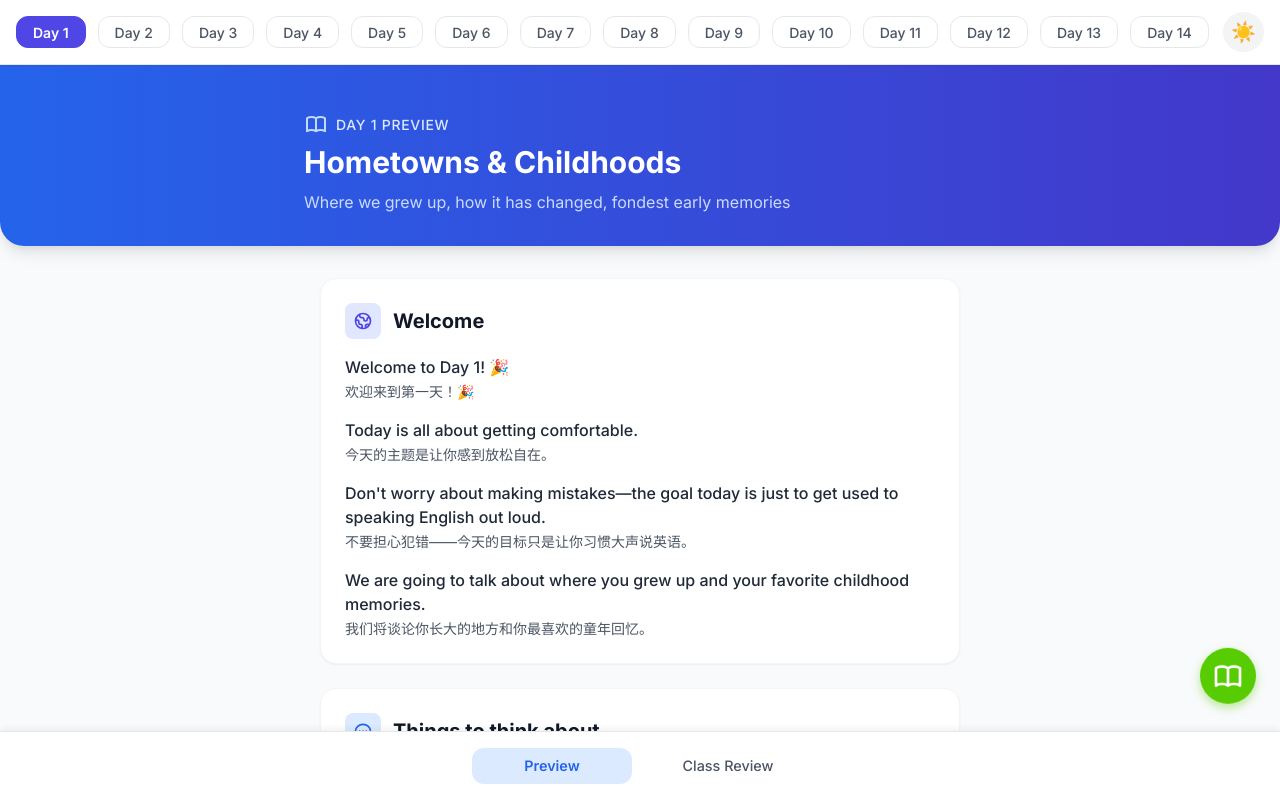
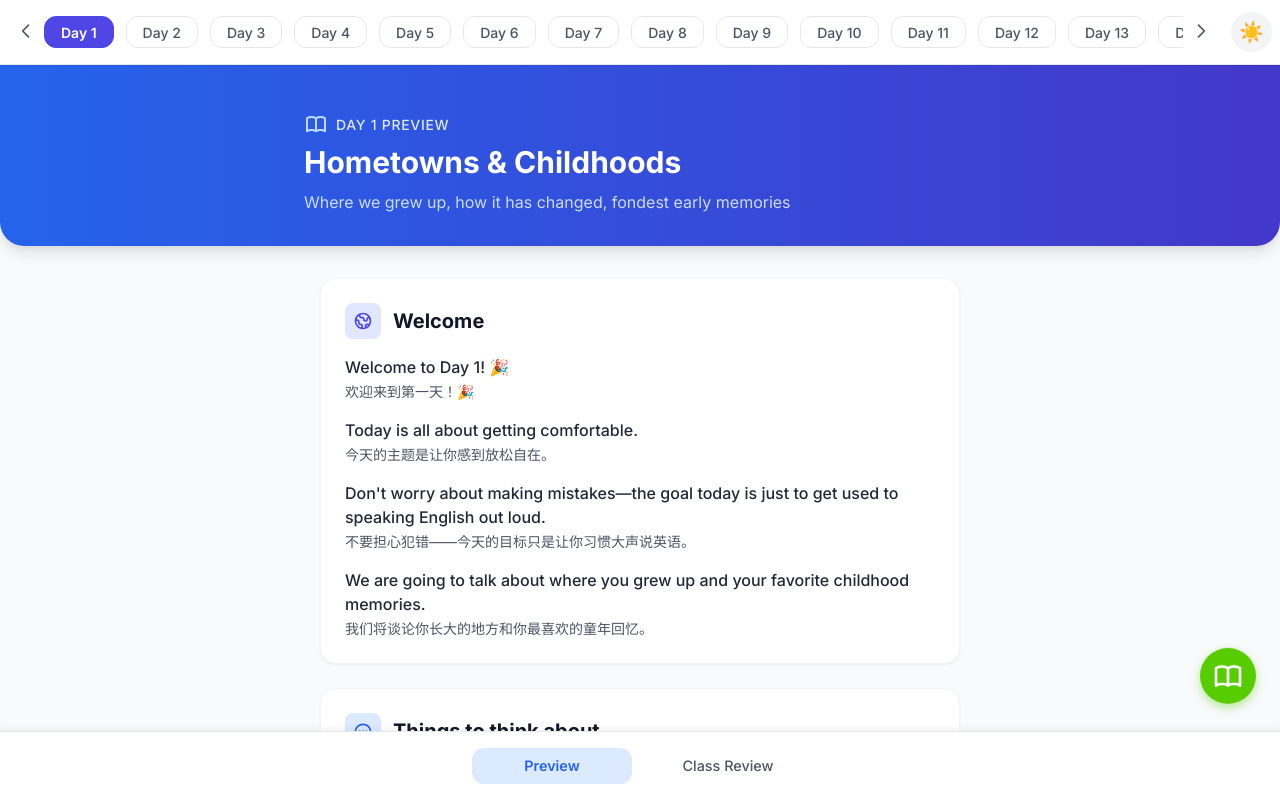
Before and after one commit to lele99123/english-practice-app, a React (Vite) app: page / in a window 1280 px wide. Shown: the top 798 px of the page. Built offline with nearby package versions, Linux system fonts and the light colour scheme.

Commit message:
feat: implement main App component with day navigation, theme toggling, and layout structure

```diff
--- a/src/App.jsx
+++ b/src/App.jsx
@@ -1,4 +1,4 @@
-import React, { useState, useEffect } from 'react';
+import React, { useState, useEffect, useRef } from 'react';
 import ClassReview from './components/ClassReview';
 import TopicPreview from './components/TopicPreview';
 import VocabApp from './components/VocabApp';
@@ -9,6 +9,19 @@ function App() {
   const [activeTab, setActiveTab] = useState('preview');
   const [selectedDay, setSelectedDay] = useState(1); // Default to Day 1
   const [isVocabAppOpen, setIsVocabAppOpen] = useState(false);
+  const scrollContainerRef = useRef(null);
+
+  const scrollLeft = () => {
+    if (scrollContainerRef.current) {
+      scrollContainerRef.current.scrollBy({ left: -200, behavior: 'smooth' });
+    }
+  };
+
+  const scrollRight = () => {
+    if (scrollContainerRef.current) {
+      scrollContainerRef.current.scrollBy({ left: 200, behavior: 'smooth' });
+    }
+  };
 
   const [isDarkMode, setIsDarkMode] = useState(() => {
     return localStorage.getItem('theme') === 'dark';
@@ -37,12 +50,19 @@ function App() {
         borderBottom: '1px solid var(--gray-200)',
         display: 'flex',
         alignItems: 'center',
-        padding: '0.75rem 1rem',
+        padding: '0.75rem 0.5rem',
         paddingTop: 'max(0.75rem, env(safe-area-inset-top))',
         zIndex: 50,
         boxShadow: '0 1px 2px 0 rgba(0, 0, 0, 0.05)'
       }}>
-        <div className="no-scrollbar" style={{ flex: 1, display: 'flex', overflowX: 'auto', WebkitOverflowScrolling: 'touch', whiteSpace: 'nowrap' }}>
+        <button
+          onClick={scrollLeft}
+          style={{ background: 'none', border: 'none', padding: '0 0.5rem', cursor: 'pointer', color: 'var(--text-muted)' }}
+        >
+          <svg width="20" height="20" fill="none" stroke="currentColor" viewBox="0 0 24 24"><path strokeLinecap="round" strokeLinejoin="round" strokeWidth="2" d="M15 19l-7-7 7-7"></path></svg>
+        </button>
+
+        <div ref={scrollContainerRef} className="no-scrollbar" style={{ flex: 1, display: 'flex', overflowX: 'auto', WebkitOverflowScrolling: 'touch', whiteSpace: 'nowrap', scrollBehavior: 'smooth' }}>
           {topicsData.map(topic => (
             <button
               key={topic.day}
@@ -65,6 +85,14 @@ function App() {
             </button>
           ))}
         </div>
+
+        <button
+          onClick={scrollRight}
+          style={{ background: 'none', border: 'none', padding: '0 0.5rem', cursor: 'pointer', color: 'var(--text-muted)' }}
+        >
+          <svg width="20" height="20" fill="none" stroke="currentColor" viewBox="0 0 24 24"><path strokeLinecap="round" strokeLinejoin="round" strokeWidth="2" d="M9 5l7 7-7 7"></path></svg>
+        </button>
+
         <button
           onClick={() => setIsDarkMode(!isDarkMode)}
           style={{
```
